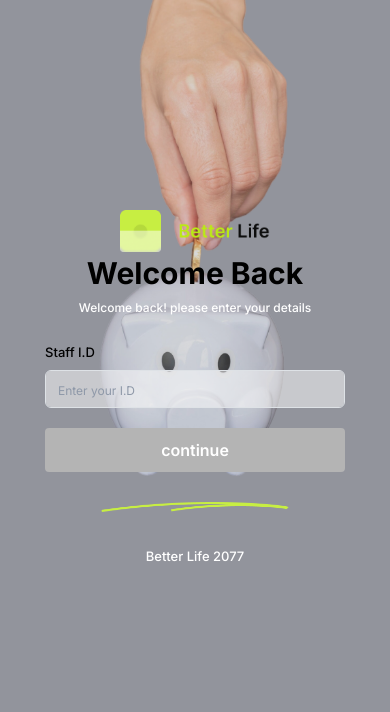
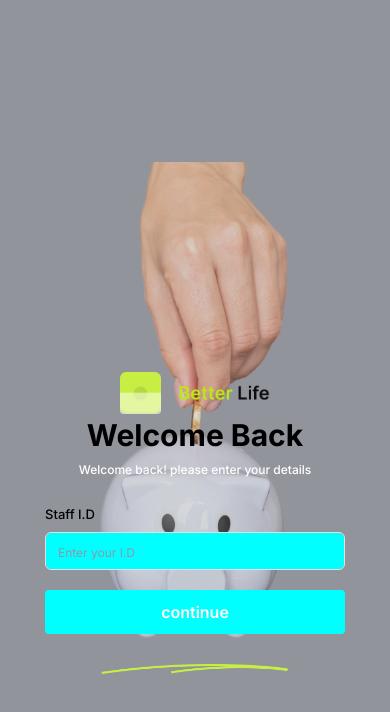
Before and after one commit to techemmydev/bl-project, a React (Vite) app: page / in a window 390 px wide. Shown: the top 712 px of the page. Built offline with nearby package versions, Linux system fonts and the light colour scheme.

Commit message:
first commit

```diff
--- a/src/views/staff-Id-Login/Staffid.module.css
+++ b/src/views/staff-Id-Login/Staffid.module.css
@@ -114,9 +114,13 @@
   line-height: 12px;
 }
 
-@media (max-width: 576px) {
+@media screen and (max-width: 760px) {
   .inputWidth,
   .submitButton {
     width: 300px;
+    background-color: aqua;
+  }
+  .staffIdContainer {
+    align-items: center;
   }
 }
```
